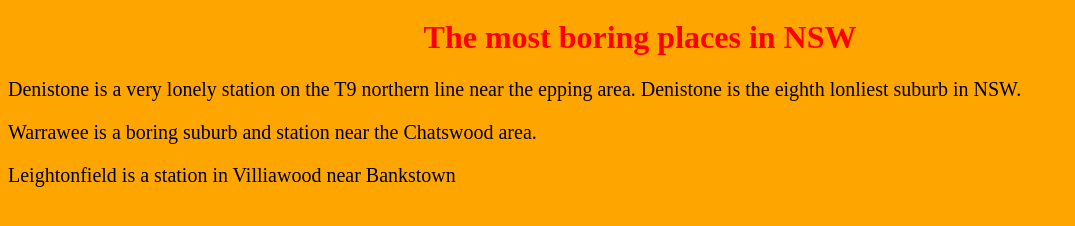
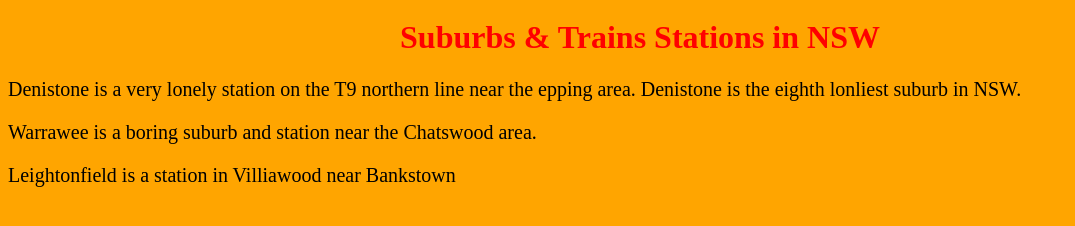
Before and after one commit to KingOfPopMJ1/KingOfPopMJ1.github.io, a plain HTML site: page index.html in a window 1280 px wide. Shown: the part 314-540 px from the top of the page, without its empty margins (0-1075 px from the left). Drawn offline with Linux system fonts and the light colour scheme.

Commit message:
changed font colours and details

```diff
--- a/index.html
+++ b/index.html
@@ -29,7 +29,7 @@
     <li><a href="leightonfield.html">Leightonfield</a></li>
 
   </ul>
-  <h1>The most boring places in NSW</h1>
+  <h1>Suburbs & Trains Stations in NSW</h1>
   <p>Denistone is a very lonely station on the T9 northern line near the epping area. Denistone is the eighth lonliest
     suburb in NSW.</p>
   <p>Warrawee is a boring suburb and station near the Chatswood area.</p>
```
